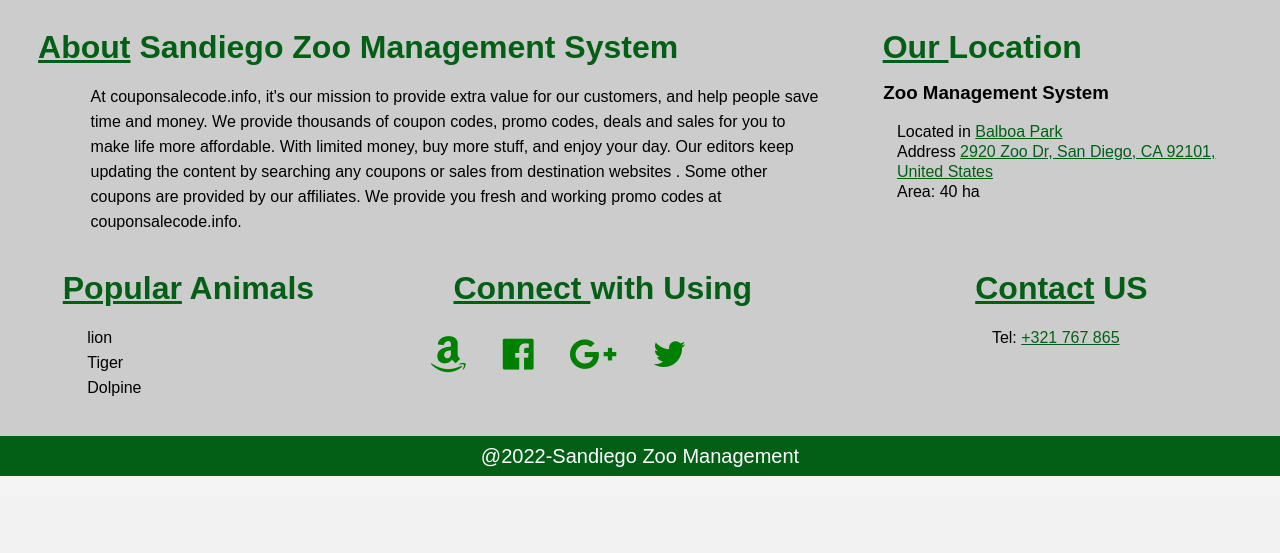
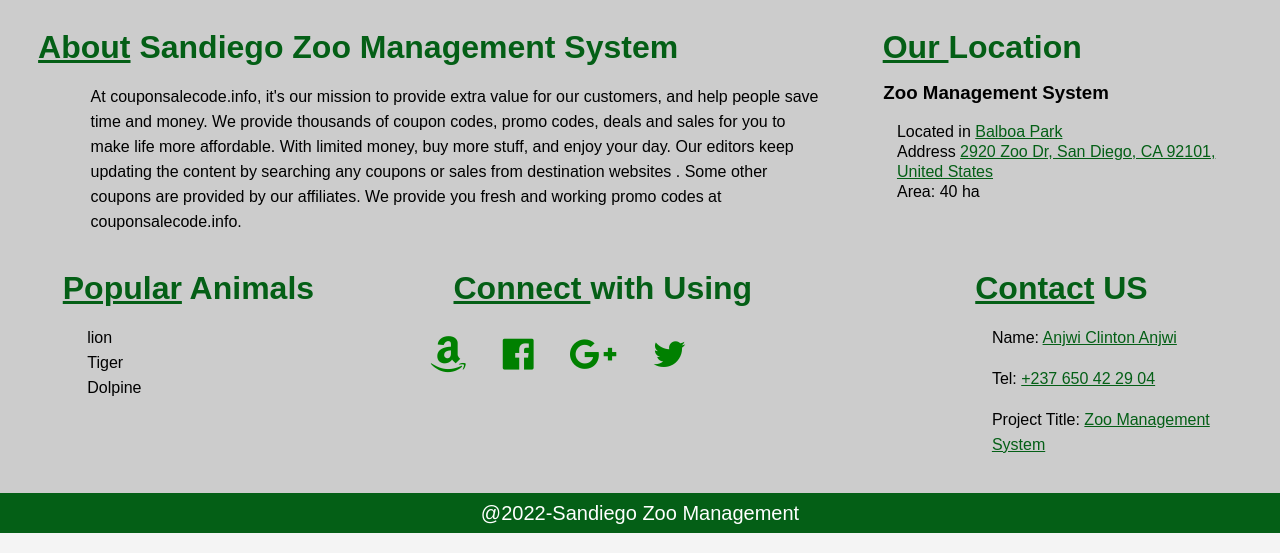
Before and after one commit to ANJWICLINTON123/Zepstra_zoo_management_system, a PHP site: page /index.php in a window 1280 px wide. Shown: the part 2307-2860 px from the top of the page. Before the commit the page ends 2783 px from the top, so only its background shows below. Run offline with PHP 8.4, Linux system fonts and the light colour scheme; some libraries are stand-ins or nearby versions.

Commit message:
modified

```diff
--- a/Footer.php
+++ b/Footer.php
@@ -37,8 +37,9 @@
       </div>
       <div class="col-md-3 Our_footer arrange3">
         <h1><a href="#">Contact</a>  US</h1>
-
-        <p> Tel: <a href="#"> +321 767 865</a></p>
+        <p> Name: <a href="#">Anjwi Clinton Anjwi</a></p>
+        <p> Tel: <a href="#"> +237 650 42 29 04</a></p>
+        <p> Project Title: <a href="#">Zoo Management System</a></p>
       </div>
     </div>
     <div class="info">
```
